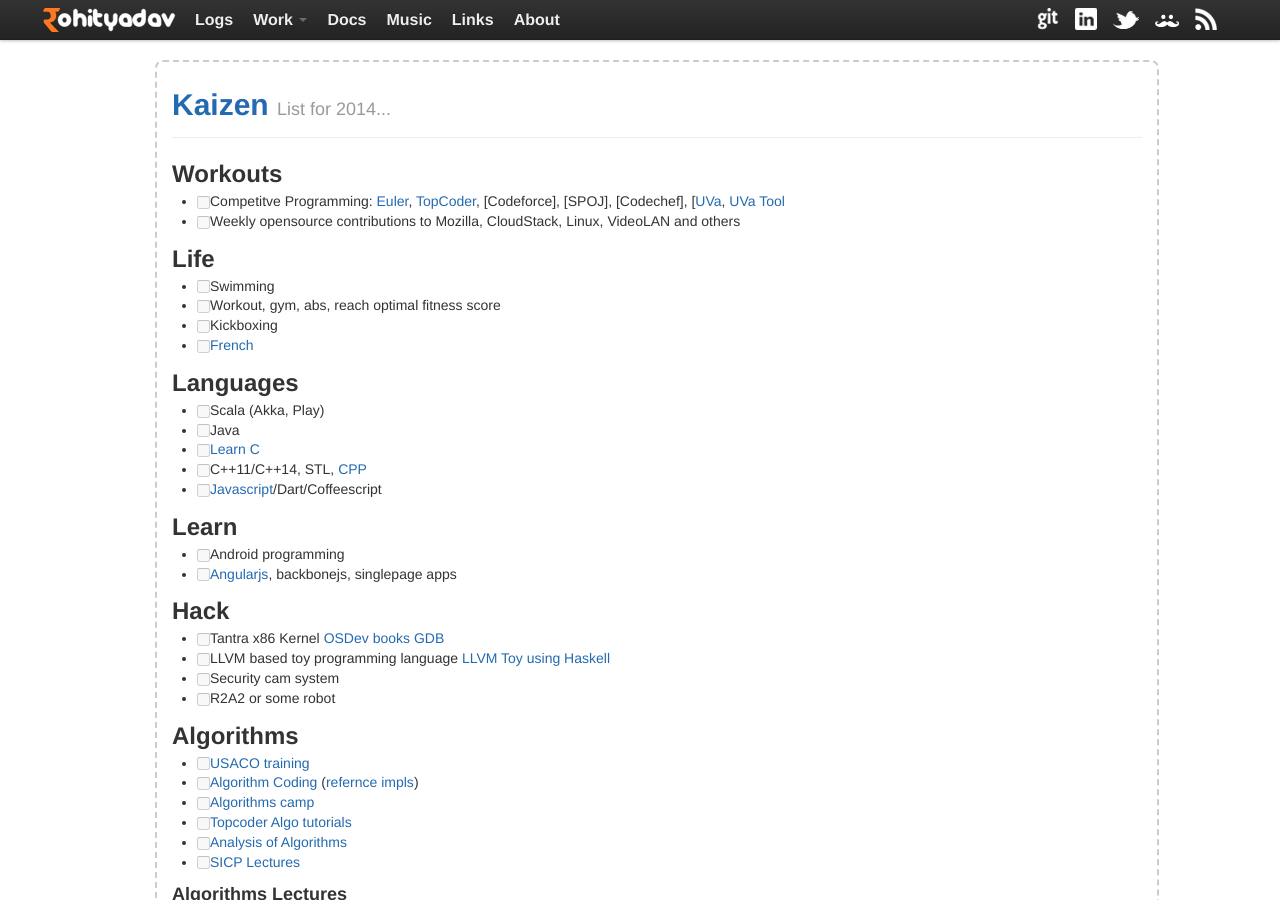
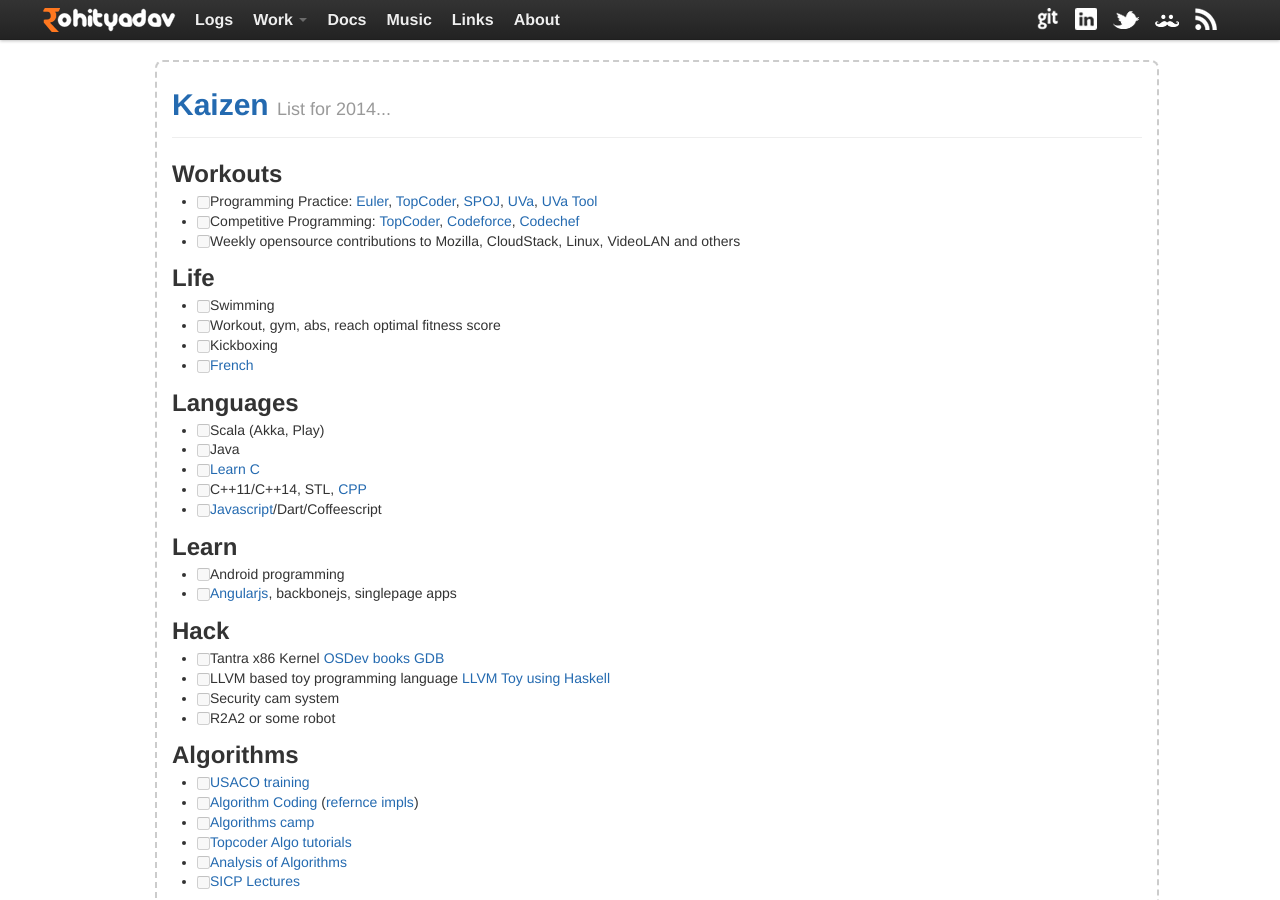
Before and after one commit to rohityadavcloud/rohityadavcloud.github.io, a Jekyll site: the page built from kaizen/index.markdown, in a window 1280 px wide and 900 px high. Built offline with Jekyll 4.4.1, drawn with Linux system fonts in a browser that asks for light colours; Markdown is read by kramdown in place of the engine named in the settings.

Commit message:
kaizen: fix typos
Signed-off-by: Rohit Yadav <bhaisaab@baagi.org>

```diff
--- a/kaizen/index.markdown
+++ b/kaizen/index.markdown
@@ -7,7 +7,8 @@
 
 ## Workouts
 
-- [ ] Competitve Programming: [Euler](http://projecteuler.net/), [TopCoder](http://www.topcoder.com), [Codeforce], [SPOJ], [Codechef], [[UVa](http://uva.onlinejudge.org), [UVa Tool](http://uhunt.felix-halim.net/id/0)
+- [ ] Programming Practice: [Euler](http://projecteuler.net/), [TopCoder](http://www.topcoder.com), [SPOJ](http://www.spoj.com/), [UVa](http://uva.onlinejudge.org), [UVa Tool](http://uhunt.felix-halim.net/id/0)
+- [ ] Competitive Programming: [TopCoder](http://www.topcoder.com), [Codeforce](http://codeforces.com/), [Codechef](http://codechef.com)
 - [ ] Weekly opensource contributions to Mozilla, CloudStack, Linux, VideoLAN and others
 
 ## Life
```
